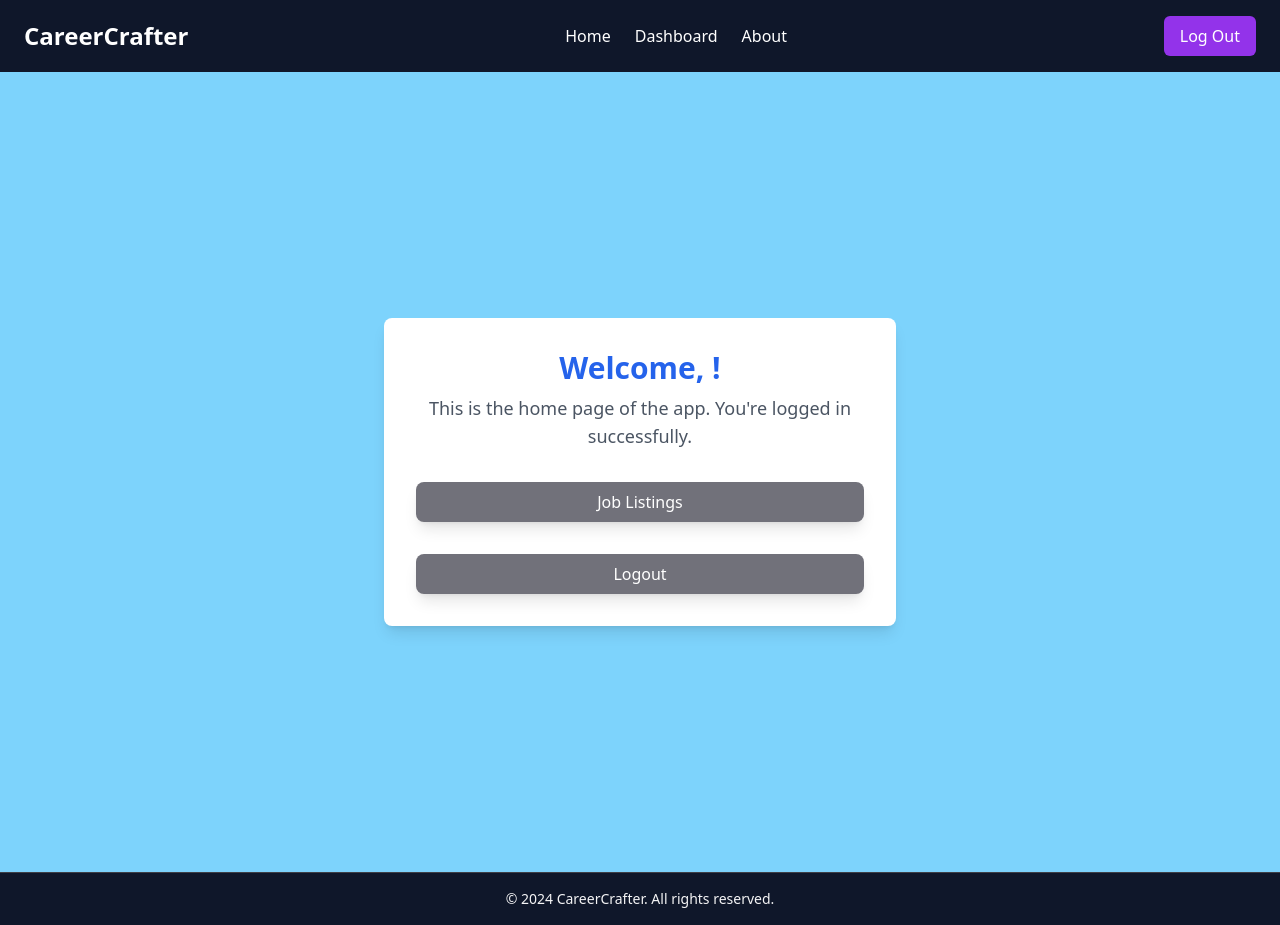
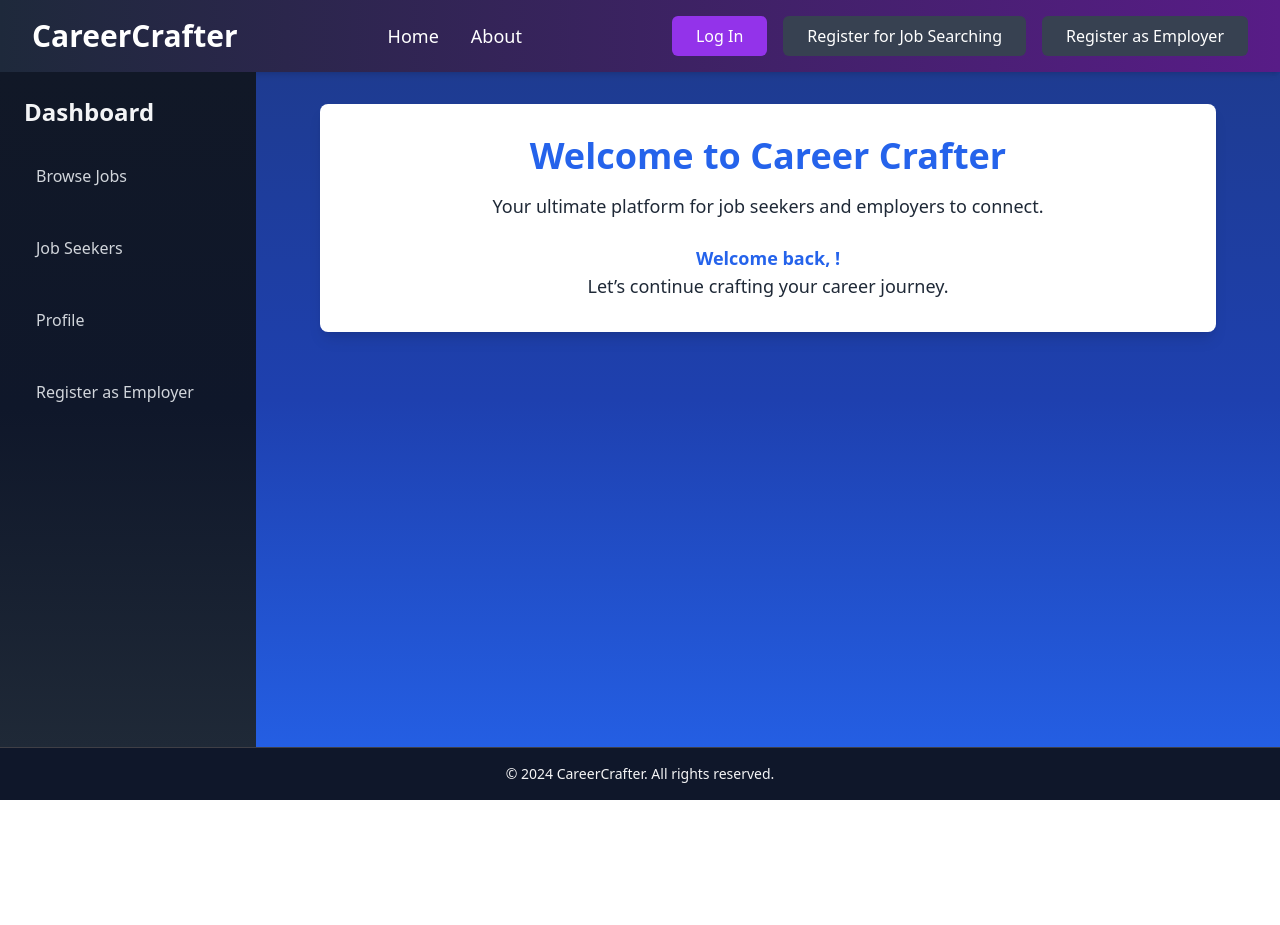
Before and after one commit to Justtejas/CaseStudyFrontend, a React (Create React App) app: page / in a window 1280 px wide. After the commit the page ends 800 px from the top, so only its background shows below. Built offline with nearby package versions, Linux system fonts and the light colour scheme; sample sign-in values are in the browser's storage.

Commit message:
feat: protected route, sidenav, header,footer

```diff
--- a/src/App.js
+++ b/src/App.js
@@ -1,27 +1,10 @@
-import { useLocation } from "react-router-dom";
-import React from "react";
 import { ToastContainer } from "react-toastify";
 import "react-toastify/dist/ReactToastify.css";
 import { Router } from "./routes/Router";
-import { Header } from "./components/Header";
-import { Footer } from "./components/Footer";
-
 function App() {
-  const location = useLocation();
-  const isLoginPage = location.pathname === "/login"; // Adjust this path based on your routing
-
   return (
-    <div className="bg-sky-300 bg-opacity-85 h-screen">
-      {/* Only render Header and Footer if it's not the login page */}
-      {!isLoginPage && <Header />}
-
-      <main className="flex-grow overflow-auto">
-        <Router />
-      </main>
-
-      {/* Only render Footer if it's not the login page */}
-      {!isLoginPage && <Footer />}
-
+    <div className=" bg-sky-300 bg-opacity-90 h-screen flex items-center justify-center">
+      <Router />
       <ToastContainer />
     </div>
   );
--- a/src/components/About.jsx
+++ b/src/components/About.jsx
@@ -1,70 +1,59 @@
 import React from "react";
+import { useAuth } from "../context/AuthContext";
 import { Footer } from "./Footer";
 import { Header } from "./Header";
 import { SideNav } from "./SideNav";
 
-export const About = () => {
-    // Set document title
+const About = () => {
     document.title = "CareerCrafter | About";
+    const { authUser } = useAuth();
+
+    const aboutContent =
+        authUser?.role === "JobSeeker" ? (
+            <>
+                <h1 className="text-4xl font-bold mb-4 text-transparent bg-clip-text bg-gradient-to-r from-purple-400 to-indigo-600">
+                    Empowering Job Seekers
+                </h1>
+                <p className="text-lg leading-7">
+                    At CareerCrafter, we believe in helping job seekers take charge of their career journey.
+                    Whether you're looking for your first job, a career change, or a fresh start, our platform
+                    connects you with opportunities that match your aspirations.
+                </p>
+                <p className="mt-4 text-gray-300">
+                    Browse job listings, upload your resume, and take the next step towards your dream job!
+                </p>
+            </>
+        ) : authUser?.role === "Employer" ? (
+            <>
+                <h1 className="text-4xl font-bold mb-4 text-transparent bg-clip-text bg-gradient-to-r from-blue-400 to-green-500">
+                    Connecting Employers with Talent
+                </h1>
+                <p className="text-lg leading-7">
+                    CareerCrafter simplifies hiring for employers. Post job listings, manage applications, and
+                    find skilled professionals to meet your company's needs.
+                </p>
+                <p className="mt-4 text-gray-300">
+                    Build your dream team and drive your business forward with ease and efficiency.
+                </p>
+            </>
+        ) : (
+            <h1 className="text-4xl font-bold mb-4 text-transparent bg-clip-text bg-gradient-to-r from-gray-400 to-gray-600">
+                Welcome to CareerCrafter
+            </h1>
+        );
 
     return (
-        <div className="w-full h-full flex flex-col bg-slate-900">
-
-            {/* Main Content */}
-            <div className="w-full h-full flex">
-                {/* Side Navigation */}
+        <div className="w-full h-screen flex flex-col bg-gradient-to-b from-gray-900 via-slate-900 to-gray-800 text-white">
+            <Header />
+            <div className="flex flex-grow">
                 <SideNav />
-
-                {/* About Us Section */}
-                <div
-                    id="scrollbar"
-                    className="w-[80%] h-[98%] flex flex-col items-center p-6 mt-2 overflow-auto gap-6 text-white"
-                >
-                    <div className="text-center bg-gradient-to-br from-slate-800 to-purple-900 p-8 rounded-lg shadow-lg w-full max-w-4xl">
-                        <h1 className="text-4xl font-bold mb-6">About Us</h1>
-                        <p className="text-lg leading-7">
-                            Welcome to our website! We are dedicated to providing valuable information and services.
-                            Our mission is to empower individuals on their journey to a successful and fulfilling
-                            career.
-                        </p>
-                        <p className="mt-4 text-sm text-gray-300">
-                            Join us and shape your future today!
-                        </p>
-                        <div className="flex justify-center mt-6 gap-4">
-                            {/* Social Media Icons */}
-                            <a
-                                href="#"
-                                className="text-2xl hover:text-purple-500 transition-colors"
-                                aria-label="Facebook"
-                            >
-                                <i className="ri-facebook-box-line"></i>
-                            </a>
-                            <a
-                                href="#"
-                                className="text-2xl hover:text-pink-500 transition-colors"
-                                aria-label="Instagram"
-                            >
-                                <i className="ri-instagram-line"></i>
-                            </a>
-                            <a
-                                href="#"
-                                className="text-2xl hover:text-blue-400 transition-colors"
-                                aria-label="LinkedIn"
-                            >
-                                <i className="ri-linkedin-box-line"></i>
-                            </a>
-                            <a
-                                href="#"
-                                className="text-2xl hover:text-sky-400 transition-colors"
-                                aria-label="Twitter"
-                            >
-                                <i className="ri-twitter-x-fill"></i>
-                            </a>
-                        </div>
+                <main className="w-full md:w-4/5 flex flex-col items-center p-6 mt-4 overflow-auto gap-8">
+                    <div className="text-center bg-gradient-to-br from-slate-800 via-indigo-900 to-gray-900 p-8 rounded-lg shadow-lg w-full max-w-4xl">
+                        {aboutContent}
                     </div>
-                </div>
+                </main>
             </div>
-
+            <Footer />
         </div>
     );
 };
--- a/src/components/Header.jsx
+++ b/src/components/Header.jsx
@@ -6,63 +6,70 @@ import { useAuth } from "../context/AuthContext";
 export const Header = () => {
     const navigate = useNavigate();
     const { authUser } = useAuth();
-    const { logout } = useLogout();
+    const { loading, logout } = useLogout();
 
     return (
-        <header className="bg-slate-900 text-white shadow-md">
-            <div className="container mx-auto flex justify-between items-center py-4 px-6">
-                {/* Logo */}
+        <header className="bg-gradient-to-r from-slate-800 to-purple-900 text-white shadow-md">
+            <div className="container mx-auto flex justify-between items-center py-4 px-8">
                 <h1
-                    className="text-2xl font-bold cursor-pointer hover:text-purple-400"
-                    onClick={() => navigate("/Home")}
+                    className="text-3xl font-bold cursor-pointer hover:text-purple-300 transition"
+                    onClick={() => navigate("/")}
                 >
                     CareerCrafter
                 </h1>
 
-                {/* Navigation Links */}
-                <nav className="flex gap-6">
+                <nav className="flex gap-8">
                     <button
-                        onClick={() => navigate("/Home")}
-                        className="hover:text-purple-400 transition"
+                        onClick={() => navigate("/")}
+                        className="text-lg font-medium hover:text-purple-300 transition"
                     >
                         Home
                     </button>
                     <button
-                        onClick={() => navigate("/BrowseJobs")}
-                        className="hover:text-purple-400 transition"
-                    >
-                        Dashboard
-                    </button>
-                    <button
-                        onClick={() => navigate("/About")}
-                        className="hover:text-purple-400 transition"
+                        onClick={() => navigate("/about")}
+                        className="text-lg font-medium hover:text-purple-300 transition"
                     >
                         About
                     </button>
                 </nav>
 
-                {/* Auth Actions */}
                 <div className="flex gap-4">
-                    {authUser?.userId ? (
-                        <button
-                            onClick={logout}
-                            className="px-4 py-2 bg-purple-600 text-white rounded-md hover:bg-purple-500 transition"
-                        >
-                            Log Out
-                        </button>
+                    {authUser?.userName ? (
+                        !loading ? (
+                            <div className="mt-2">
+                                <button
+                                    className="px-6 py-2 bg-zinc-500 text-white rounded-lg shadow-lg transition-transform transform active:scale-95 hover:bg-blue-600"
+                                    onClick={logout}
+                                >
+                                    Logout
+                                </button>
+                            </div>
+                        ) : (
+                            <div className="flex justify-center items-center mt-2">
+                                <div className="spinner-border animate-spin text-blue-600" role="status">
+                                    <span className="sr-only">Loading...</span>
+                                </div>
+                            </div>
+                        )
                     ) : (
                         <>
                             <button
-                                onClick={() => navigate("/Profile")}
-                                className="px-4 py-2 bg-purple-600 text-white rounded-md hover:bg-purple-500 transition"
+                                onClick={() => navigate("/login")}
+                                className="px-6 py-2 bg-purple-600 text-white rounded-md hover:bg-purple-500 transition"
                             >
                                 Log In
                             </button>
                             <button
                                 onClick={() => navigate("/registerJobSeeker")}
-                                className="px-4 py-2 bg-gray-700 text-white rounded-md hover:bg-gray-600 transition"
+                                className="px-6 py-2 bg-gray-700 text-white rounded-md hover:bg-gray-600 transition"
                             >
-                                Sign Up
+                                Register for Job Searching
+                            </button>
+                            <button
+                                onClick={() => navigate("/registerEmployer")}
+                                className="px-6 py-2 bg-gray-700 text-white rounded-md hover:bg-gray-600 transition"
+                            >
+                                Register as Employer
                             </button>
                         </>
                     )}
@@ -71,3 +78,5 @@ export const Header = () => {
         </header>
     );
 };
+
+export default Header;
--- a/src/components/Home.jsx
+++ b/src/components/Home.jsx
@@ -1,54 +1,61 @@
 import React from "react";
-import { useNavigate } from "react-router-dom";
 import { useAuth } from "../context/AuthContext";
-import useLogout from "../hooks/useLogout";
+import { Footer } from "./Footer";
+import Header from "./Header";
+import SideNav from "./SideNav";
 
 const Home = () => {
+    window.document.title = "Career Crafter";
     const { authUser } = useAuth();
-    const navigate = useNavigate();
-    const { loading, logout } = useLogout();
-
-    const toNavigate = () => {
-        navigate("/joblisting");
-    };
 
     return (
-        <div className="min-h-screen flex items-center justify-center p-6 bg-sky-300">
-            <div className="max-w-lg w-full bg-white shadow-lg rounded-lg p-8">
-                <div className="text-center mb-6">
-                    <h2 className="text-3xl font-bold text-blue-600">
-                        Welcome, {authUser?.employerName || authUser?.jobSeekerName}!
-                    </h2>
-                    <p className="text-lg text-gray-600 mt-2">
-                        This is the home page of the app. You're logged in successfully.
-                    </p>
-                </div>
-                <div className="text-center mt-8">
-                    <button
-                        className="w-full py-2 px-4 bg-zinc-500 text-white rounded-lg shadow-lg transition-transform transform active:scale-95 hover:bg-blue-600"
-                        onClick={toNavigate}
-                    >
-                        Job Listings
-                    </button>
-                </div>
+        <div className="h-full w-full flex flex-col bg-gradient-to-b from-blue-900 via-blue-800 to-blue-600 text-white">
+            {/* Header */}
+            <Header />
 
-                {!loading ? (
-                    <div className="text-center mt-8">
-                        <button
-                            className="w-full py-2 px-4 bg-zinc-500 text-white rounded-lg shadow-lg transition-transform transform active:scale-95 hover:bg-blue-600"
-                            onClick={logout}
-                        >
-                            Logout
-                        </button>
+            {/* Layout Container */}
+            <div className="flex flex-grow">
+                {/* SideNav for logged-in users */}
+                {authUser && <SideNav />}
+
+                {/* Main Content */}
+                <main className="flex-grow p-8">
+                    <div className="max-w-4xl mx-auto bg-white text-gray-800 p-8 rounded-lg shadow-lg text-center">
+                        <h1 className="text-4xl font-bold text-blue-600">
+                            Welcome to Career Crafter
+                        </h1>
+                        <p className="text-lg mt-4">
+                            Your ultimate platform for job seekers and employers to connect.
+                        </p>
+                        {!authUser ? (
+                            <div className="mt-6 space-x-4">
+                                <a
+                                    href="/register"
+                                    className="px-6 py-2 bg-blue-600 text-white font-bold rounded hover:bg-blue-700 transition"
+                                >
+                                    Get Started
+                                </a>
+                                <a
+                                    href="/login"
+                                    className="px-6 py-2 bg-gray-300 text-gray-800 font-bold rounded hover:bg-gray-400 transition"
+                                >
+                                    Log In
+                                </a>
+                            </div>
+                        ) : (
+                            <div className="mt-6 text-lg">
+                                <p className="text-blue-600 font-semibold">
+                                    Welcome back, {authUser.employerName || authUser.jobSeekerName}!
+                                </p>
+                                <p>Let’s continue crafting your career journey.</p>
+                            </div>
+                        )}
                     </div>
-                ) : (
-                    <div className="flex justify-center items-center mt-8">
-                        <div className="spinner-border animate-spin text-blue-600" role="status">
-                            <span className="sr-only">Loading...</span>
-                        </div>
-                    </div>
-                )}
+                </main>
             </div>
+
+            {/* Footer */}
+            <Footer />
         </div>
     );
 };
--- /dev/null
+++ b/src/components/ProtectedRoute.jsx
@@ -0,0 +1,8 @@
+import React from "react";
+import { Navigate } from "react-router-dom";
+
+const ProtectedRoute = ({ authUser, children }) => {
+    return authUser ? children : <Navigate to="/login" />;
+};
+
+export default ProtectedRoute;
--- a/src/components/SideNav.jsx
+++ b/src/components/SideNav.jsx
@@ -5,68 +5,76 @@ export const SideNav = () => {
     const { authUser } = useAuth();
 
     return (
-        <div className="w-[20%] h-full bg-gray-100 p-6 shadow-lg">
-            {/* Dashboard Title */}
-            <h1 className="text-2xl font-bold text-gray-700 mb-6 flex items-center gap-2">
-                <i className="ri-profile-line text-indigo-500"></i>
+        <div className="w-[20%] bg-gradient-to-b from-gray-900 via-slate-900 to-gray-800 text-white p-6 flex flex-col">
+            <h1 className="text-2xl font-bold text-gray-100 mb-6 flex items-center gap-2">
                 <span>Dashboard</span>
             </h1>
 
-            {/* Navigation Links */}
-            <nav className="flex flex-col gap-4">
+            <nav className="flex flex-col gap-6">
                 <NavLink
-                    to="/BrowseJobs"
+                    to="/browseJobs"
                     className={({ isActive }) =>
-                        `flex items-center gap-3 p-3 rounded-lg transition-colors duration-200 ${isActive ? "bg-indigo-500 text-white" : "text-gray-600 hover:bg-indigo-100 hover:text-indigo-600"
+                        `flex items-center gap-3 p-3 rounded-lg transition-all duration-200 ${isActive
+                            ? "bg-indigo-500 text-white"
+                            : "text-gray-300 hover:bg-indigo-700 hover:text-white"
                         }`
                     }
                 >
-                    <i className="ri-building-4-fill"></i> Browse Jobs
+                    Browse Jobs
                 </NavLink>
 
                 <NavLink
                     to="/browseJobSeekers"
                     className={({ isActive }) =>
-                        `flex items-center gap-3 p-3 rounded-lg transition-colors duration-200 ${isActive ? "bg-indigo-500 text-white" : "text-gray-600 hover:bg-indigo-100 hover:text-indigo-600"
+                        `flex items-center gap-3 p-3 rounded-lg transition-all duration-200 ${isActive
+                            ? "bg-indigo-500 text-white"
+                            : "text-gray-300 hover:bg-indigo-700 hover:text-white"
                         }`
                     }
                 >
-                    <i className="ri-id-card-line"></i> Job Seekers
+                    Job Seekers
                 </NavLink>
 
                 <NavLink
-                    to="/Profile"
+                    to="/profile"
                     className={({ isActive }) =>
-                        `flex items-center gap-3 p-3 rounded-lg transition-colors duration-200 ${isActive ? "bg-indigo-500 text-white" : "text-gray-600 hover:bg-indigo-100 hover:text-indigo-600"
+                        `flex items-center gap-3 p-3 rounded-lg transition-all duration-200 ${isActive
+                            ? "bg-indigo-500 text-white"
+                            : "text-gray-300 hover:bg-indigo-700 hover:text-white"
                         }`
                     }
                 >
-                    <i className="ri-empathize-fill"></i> Profile
+                    Profile
                 </NavLink>
 
-                {authUser?.role === "EMPLOYER" && (
+                {authUser?.role === "Employer" && (
                     <NavLink
-                        to="/PostJob"
+                        to="/postJob"
                         className={({ isActive }) =>
-                            `flex items-center gap-3 p-3 rounded-lg transition-colors duration-200 ${isActive ? "bg-indigo-500 text-white" : "text-gray-600 hover:bg-indigo-100 hover:text-indigo-600"
+                            `flex items-center gap-3 p-3 rounded-lg transition-all duration-200 ${isActive
+                                ? "bg-indigo-500 text-white"
+                                : "text-gray-300 hover:bg-indigo-700 hover:text-white"
                             }`
                         }
                     >
-                        <i className="ri-signpost-fill"></i> Post Jobs
+                        Post Jobs
                     </NavLink>
                 )}
-
 
                 <NavLink
                     to="/registerEmployer"
                     className={({ isActive }) =>
-                        `flex items-center gap-3 p-3 rounded-lg transition-colors duration-200 ${isActive ? "bg-indigo-500 text-white" : "text-gray-600 hover:bg-indigo-100 hover:text-indigo-600"
+                        `flex items-center gap-3 p-3 rounded-lg transition-all duration-200 ${isActive
+                            ? "bg-indigo-500 text-white"
+                            : "text-gray-300 hover:bg-indigo-700 hover:text-white"
                         }`
                     }
                 >
-                    <i className="ri-flag-2-fill"></i> Register as Employer
+                    Register as Employer
                 </NavLink>
             </nav>
         </div>
     );
 };
+
+export default SideNav;
--- a/src/routes/Router.jsx
+++ b/src/routes/Router.jsx
@@ -8,6 +8,7 @@ import RegisterEmployer from "../components/RegisterEmployer";
 import RegisterJobSeeker from "../components/RegisterJobSeeker";
 import AddJobListing from "../components/AddJobListing";
 import AddResume from "../components/AddResume";
+import ProtectedRoute from "../components/ProtectedRoute";
 
 export const Router = () => {
     const { authUser } = useAuth();
@@ -15,22 +16,59 @@ export const Router = () => {
         <Routes>
             <Route
                 path="/"
-                element={authUser ? <Home /> : <Navigate to={"/login"} />}
+                element={
+                    <Home />
+                }
+            />
+            <Route
+                path="/joblisting"
+                element={
+                    <ProtectedRoute authUser={authUser}>
+                        <JobListing />
+                    </ProtectedRoute>
+                }
+            />
+            <Route
+                path="/addJobListing"
+                element={
+                    <ProtectedRoute authUser={authUser}>
+                        <AddJobListing />
+                    </ProtectedRoute>
+                }
+            />
+            <Route
+                path="/addResume"
+                element={
+                    <ProtectedRoute authUser={authUser}>
+                        <AddResume />
+                    </ProtectedRoute>
+                }
+            />
+            <Route
+                path="/registerEmployer"
+                element={
+                    <RegisterEmployer />
+                }
+            />
+            <Route
+                path="/registerJobSeeker"
+                element={
+                    <RegisterJobSeeker />
+                }
+            />
+            <Route
+                path="/about"
+                element={
+                    <ProtectedRoute authUser={authUser}>
+                        <About />
+                    </ProtectedRoute>
+                }
             />
             <Route
                 path="/login"
-                element={authUser ? <Navigate to={"/"} /> : <Login />}
+                element={authUser ? <Navigate to="/" /> : <Login />}
             />
-            <Route
-                path="/joblisting"
-                element={authUser ? <JobListing /> : <Navigate to={"/login"} />}
-            />
-            <Route path="/About" element={<About />} />
-            <Route path="/registerEmployer" element={<RegisterEmployer />} />
-            <Route path="/registerJobSeeker" element={<RegisterJobSeeker />} />
-            <Route path="/addJobListing" element={<AddJobListing />} />
-            <Route path="/addResume" element={<AddResume />} />
-            <Route path="*" Component={() => <Navigate to="/" />} />
+            <Route path="*" element={<Navigate to="/" />} />
         </Routes>
-    )
+    );
 }
--- a/tailwind.config.js
+++ b/tailwind.config.js
@@ -2,7 +2,11 @@
 module.exports = {
   content: ["./src/**/*.{js,jsx,ts,tsx}"],
   theme: {
-    extend: {},
+    extend: {
+      animation: {
+        spin: "spin 1s linear infinite",
+      },
+    },
   },
   plugins: [],
 };
```
Also changed, not shown: src/components/Login.jsx (+21 -16 lines).
